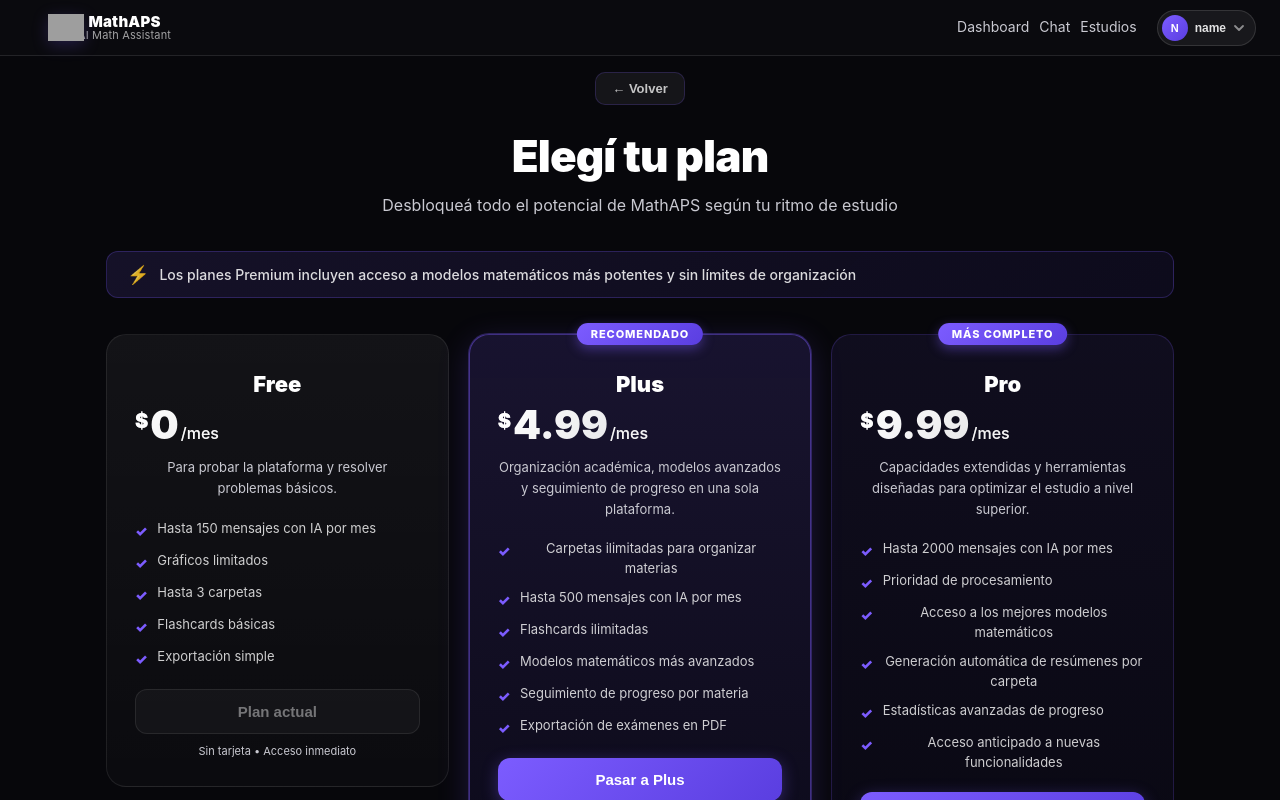
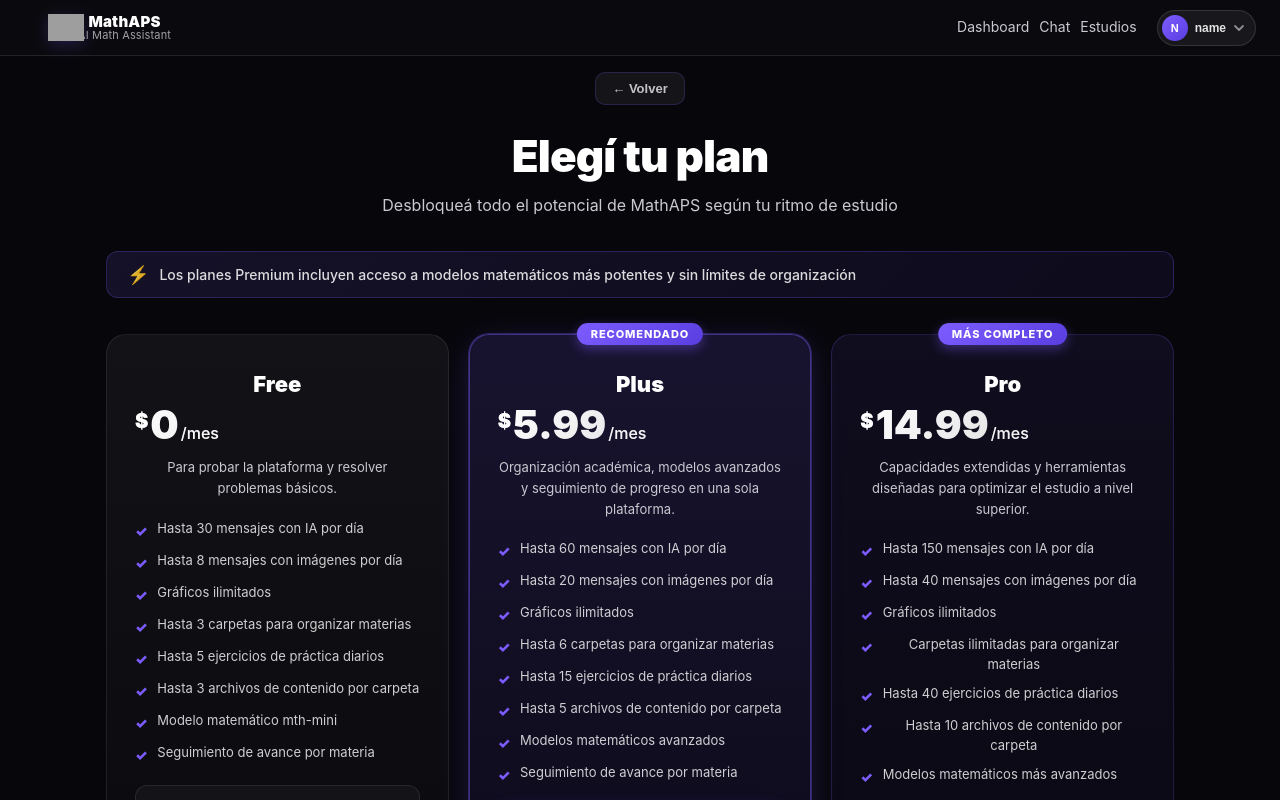
Before and after one commit to ianlevin01/mathApsFront, a React (Vite) app: page /plans in a window 1280 px wide. Shown: the top 800 px of the page. Built offline with nearby package versions, Linux system fonts and the light colour scheme; sample sign-in values are in the browser's storage; grey boxes are pictures that could not be loaded.

Commit message:
olvidaste contraseña y mas cosas

```diff
--- a/src/components/PlansPage.jsx
+++ b/src/components/PlansPage.jsx
@@ -13,11 +13,14 @@
     period: "/mes",
     desc: "Para probar la plataforma y resolver problemas básicos.",
     features: [
-      "Hasta 150 mensajes con IA por mes",
-      "Gráficos limitados",
-      "Hasta 3 carpetas",
-      "Flashcards básicas",
-      "Exportación simple",
+      "Hasta 30 mensajes con IA por día",
+      "Hasta 8 mensajes con imágenes por día",
+      "Gráficos ilimitados",
+      "Hasta 3 carpetas para organizar materias",
+      "Hasta 5 ejercicios de práctica diarios",
+      "Hasta 3 archivos de contenido por carpeta",
+      "Modelo matemático mth-mini",
+      "Seguimiento de avance por materia",
     ],
     buttonText: "Plan actual",
     buttonClass: "plans-page-btn plans-page-btn--ghost",
@@ -26,16 +29,18 @@
     id: "plus",
     badge: "Recomendado",
     name: "Plus",
-    price: "4.99",
+    price: "5.99",
     period: "/mes",
     desc: "Organización académica, modelos avanzados y seguimiento de progreso en una sola plataforma.",
     features: [
-      "Carpetas ilimitadas para organizar materias",
-      "Hasta 500 mensajes con IA por mes",
-      "Flashcards ilimitadas",
-      "Modelos matemáticos más avanzados",
-      "Seguimiento de progreso por materia",
-      "Exportación de exámenes en PDF",
+      "Hasta 60 mensajes con IA por día",
+      "Hasta 20 mensajes con imágenes por día",
+      "Gráficos ilimitados",
+      "Hasta 6 carpetas para organizar materias",
+      "Hasta 15 ejercicios de práctica diarios",
+      "Hasta 5 archivos de contenido por carpeta",
+      "Modelos matemáticos avanzados",
+      "Seguimiento de avance por materia",
     ],
     buttonText: "Pasar a Plus",
     buttonClass: "plans-page-btn plans-page-btn--primary",
@@ -44,16 +49,18 @@
     id: "pro",
     badge: "Más completo",
     name: "Pro",
-    price: "9.99",
+    price: "14.99",
     period: "/mes",
     desc: "Capacidades extendidas y herramientas diseñadas para optimizar el estudio a nivel superior.",
     features: [
-      "Hasta 2000 mensajes con IA por mes",
-      "Prioridad de procesamiento",
-      "Acceso a los mejores modelos matemáticos",
-      "Generación automática de resúmenes por carpeta",
-      "Estadísticas avanzadas de progreso",
-      "Acceso anticipado a nuevas funcionalidades",
+      "Hasta 150 mensajes con IA por día",
+      "Hasta 40 mensajes con imágenes por día",
+      "Gráficos ilimitados",
+      "Carpetas ilimitadas para organizar materias",
+      "Hasta 40 ejercicios de práctica diarios",
+      "Hasta 10 archivos de contenido por carpeta",
+      "Modelos matemáticos más avanzados",
+      "Seguimiento de avance por materia",
     ],
     buttonText: "Pasar a Pro",
     buttonClass: "plans-page-btn plans-page-btn--primary",
@@ -95,7 +102,6 @@
         ? `${data.checkoutUrl}&embed=1`
         : `${data.checkoutUrl}?embed=1`;
 
-      // Abrir el popup
       const popup = window.open(
         popupUrl,
         "_blank",
@@ -103,13 +109,10 @@
       );
 
       if (!popup) {
-        // Bloqueado por el navegador → redirigir en la misma pestaña
         window.location.href = data.checkoutUrl;
         return;
       }
 
-      // Navegar inmediatamente a la sección de suscripción
-      // El popup sigue abierto por encima mientras el usuario paga
       navigate("/account?section=billing");
 
     } catch (error) {
```
